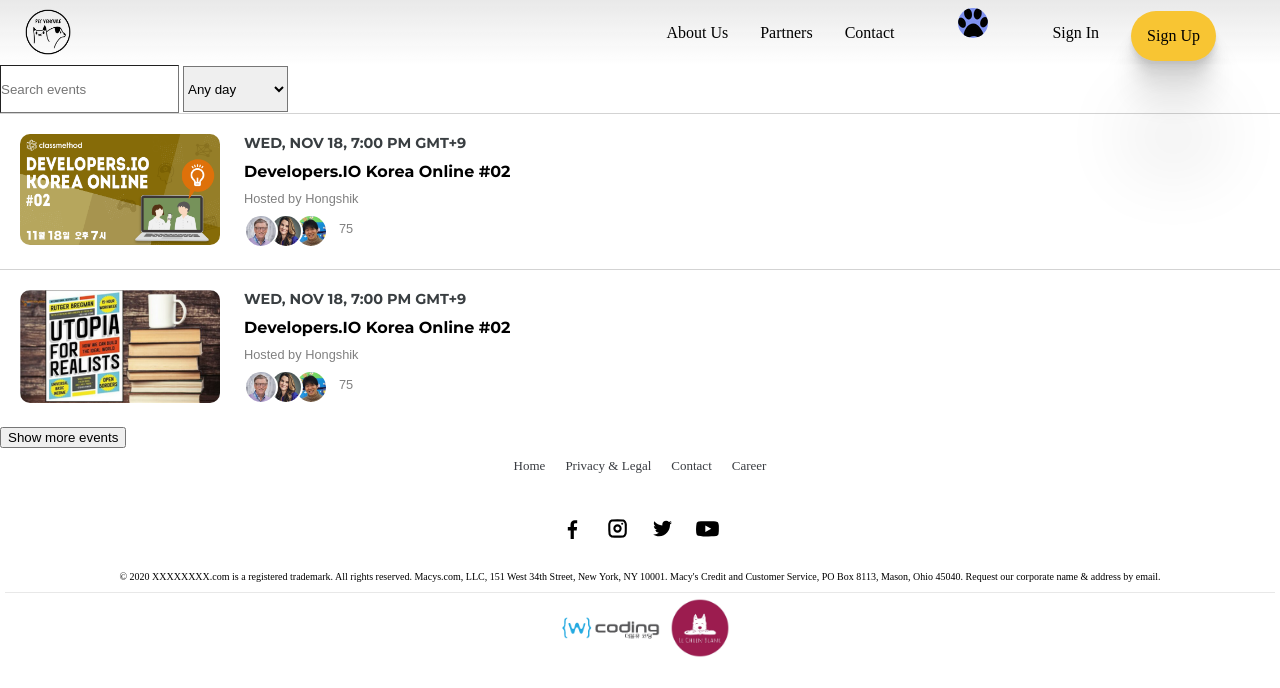
After one commit to thomaspeter92/project-poodle, a PHP site: page /projectPoodle/view/eventsListView.php in a window 1280 px wide. The commit adds this page. Shown: the top 688 px of the page. Run offline with PHP 8.4, Linux system fonts and the light colour scheme; some libraries are stand-ins or nearby versions; some web fonts are replaced.

Commit message:
Add events list page for showing list of events
Create sample events list page with sample images and text.

```diff
--- a/controller/controller.php
+++ b/controller/controller.php
@@ -53,3 +53,7 @@ function contactPage(){
 function legalPage(){
     require('./view/legalPageView.php');
 }
+
+function showEventsListPage() {
+    require('./view/eventsListView.php');
+}
--- a/index.php
+++ b/index.php
@@ -110,6 +110,7 @@ try {
             } else {
                 throw new Exception("Kakao Sign Up is failed", 1000);
             }
+            break;
         case "googleSignIn":
             $email = isset($_REQUEST['googleEmail']) ? $_REQUEST['googleEmail'] : NULL;
             $name = isset($_REQUEST['googleName']) ? $_REQUEST['googleName'] : NULL;
@@ -139,6 +140,9 @@ try {
             );
             signUpWith($memberData);
             break;
+        case "eventsList":
+            showEventsListPage();
+            break;
         default:
             landing();
             break;
--- /dev/null
+++ b/public/css/eventsList.css
@@ -0,0 +1,99 @@
+@font-face {
+    font-family: "monsterRatRegular";
+    src: url("./Montserrat/Montserrat-Regular.ttf") format("truetype");
+}
+@font-face {
+    font-family: "monsterRatBold";
+    src: url("./Montserrat/Montserrat-Bold.ttf") format("truetype");
+}
+
+section {
+    /* position: relative; */
+    width: 100%;
+}
+
+section>div:first-child {
+    /* background-color: yellowgreen; */
+    height: 65px;
+}
+
+section>#inputOptions>input, section>#inputOptions>select {
+    /* all: unset; */
+    /* outline: 1px solid black; */
+    padding: 0;
+    border-width: 1px;
+    height: 46px;
+
+}
+
+.item {
+    padding: 20px;
+    border-top: 1px solid lightgray;
+}
+.item>div {
+    display: inline-block;
+    vertical-align: top;
+}
+.item>.imgContainer {
+    width: 200px;
+    margin-right: 20px;
+}
+.item>.imgContainer>img {
+    width: 100%;
+    border-radius: 10px;
+}
+
+.item>.content>div {
+    padding-bottom: 10px;
+}
+
+.item>.content>.date {
+    color: #393E41;
+    font-size: 0.9em;
+    font-family: "monsterRatBold", sans-serif;
+}
+.item>.content>.title {
+    font-family: "monsterRatBold", sans-serif;
+}
+.item>.content>.host {
+    color: gray;
+    font-size: 0.8em;
+    font-family: "monsterRatRegular", sans-serif;
+}
+
+/* Attendees */
+.item .attendees {
+    /* background-color: blue; */
+    position: relative;
+}
+.item .attendees>div {
+    background-color: white;
+    width: 34px;
+    border-radius: 17px;
+    position: absolute;
+    display: flex;
+    justify-content: center;
+    align-items: center;
+}
+.item .attendees>div:nth-child(1) {
+    z-index: 3;
+}
+.item .attendees>div:nth-child(2) {
+    z-index: 2;
+    left: 25px;
+}
+.item .attendees>div:nth-child(3) {
+    z-index: 1;
+    left: 50px;
+}
+.item .attendees>div:nth-child(4) {
+    left: 85px;
+    top: 5px;
+    font-family: "monsterRatRegular", sans-serif;
+    font-size: 0.8em;
+    color: gray;
+}
+.item .attendees>div>img {
+    width: 30px;
+    border-radius: 15px;
+}
--- /dev/null
+++ b/view/eventsListView.php
@@ -0,0 +1,52 @@
+<?php
+$style = "<link rel='stylesheet' href='./public/css/eventsList.css'>";
+ob_start();
+?>
+<section>
+    <div></div>
+    <div id="inputOptions">
+        <input type="text" placeholder="Search events">
+        <select id="selectDay">
+            <option value="Any day">Any day</option>
+            <option value="Today">Today</option>
+            <option value="Tomorrow">Tomorrow</option>
+            <option value="This week">This week</option>
+            <option value="This weekend">This weekend</option>
+            <option value="Next week">Next week</option>
+        </select>
+    </div>
+    <div class="item">
+        <div class="imgContainer"><img src="./private/event/event1.png" alt="event1"></div>
+        <div class="content">
+            <div class="date">WED, NOV 18, 7:00 PM GMT+9</div>
+            <div class="title">Developers.IO Korea Online #02</div>
+            <div class="host">Hosted by Hongshik</div>
+            <div class="attendees">
+                <div><img src="./private/profile/user1.png"></div>
+                <div><img src="./private/profile/user2.png"></div>
+                <div><img src="./private/profile/user3.png"></div>
+                <div><span>75</span></div>
+            </div>
+        </div>
+    </div>
+    <div class="item">
+        <div class="imgContainer"><img src="./private/event/event2.png" alt="event1"></div>
+        <div class="content">
+            <div class="date">WED, NOV 18, 7:00 PM GMT+9</div>
+            <div class="title">Developers.IO Korea Online #02</div>
+            <div class="host">Hosted by Hongshik</div>
+            <div class="attendees">
+                <div><img src="./private/profile/user1.png"></div>
+                <div><img src="./private/profile/user2.png"></div>
+                <div><img src="./private/profile/user3.png"></div>
+                <div><span>75</span></div>
+            </div>
+        </div>
+    </div>
+    <div>
+        <button type="button">Show more events</button>
+    </div>
+</section>
+<?php
+$content = ob_get_clean();
+require("template.php");
--- a/view/partnersView.php
+++ b/view/partnersView.php
@@ -1,5 +1,4 @@
 <?php
-$title = "Partners";
 $style = "<link rel='stylesheet' href='./public/css/partners.css'>";
 ob_start();
 ?>
```
Also changed, not shown: private/event/event1.png (added), private/event/event2.png (added), private/event/event3.png (added), private/profile/user1.png (added), private/profile/user2.png (added), private/profile/user3.png (added).
